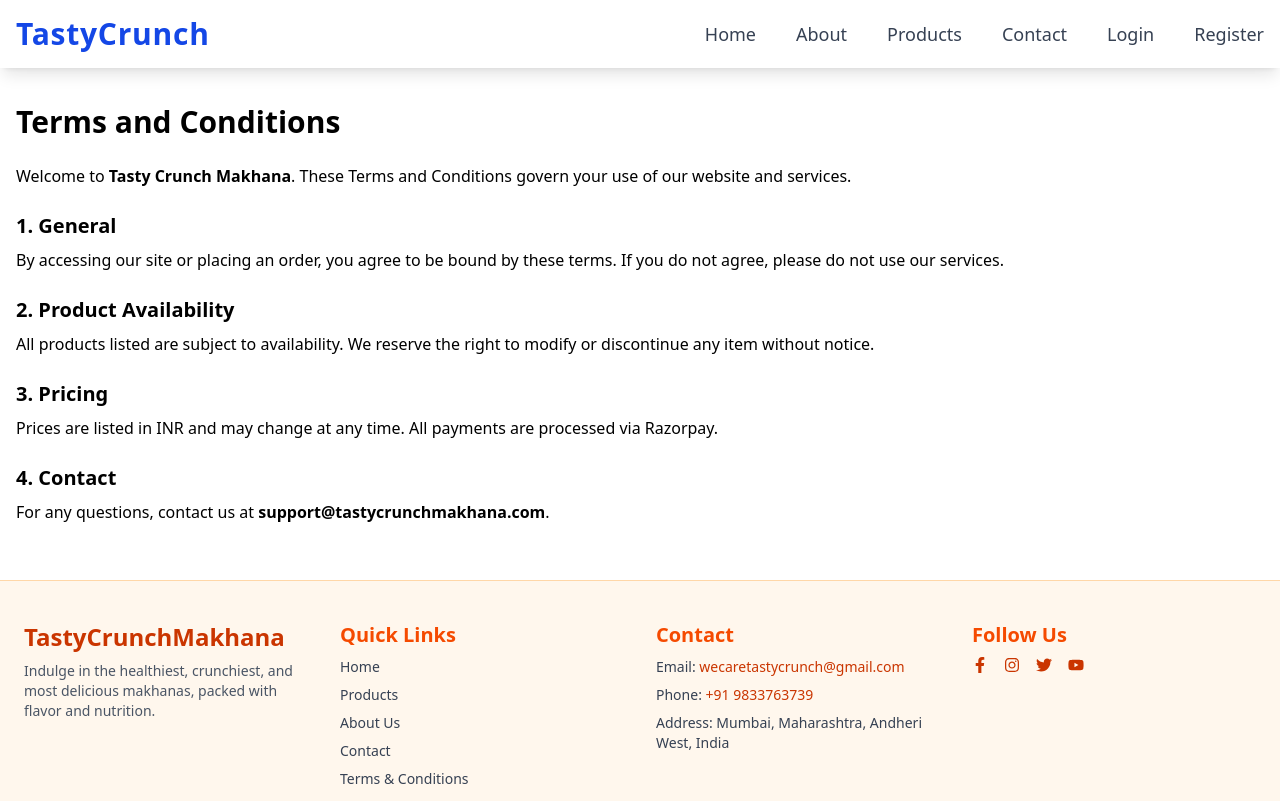
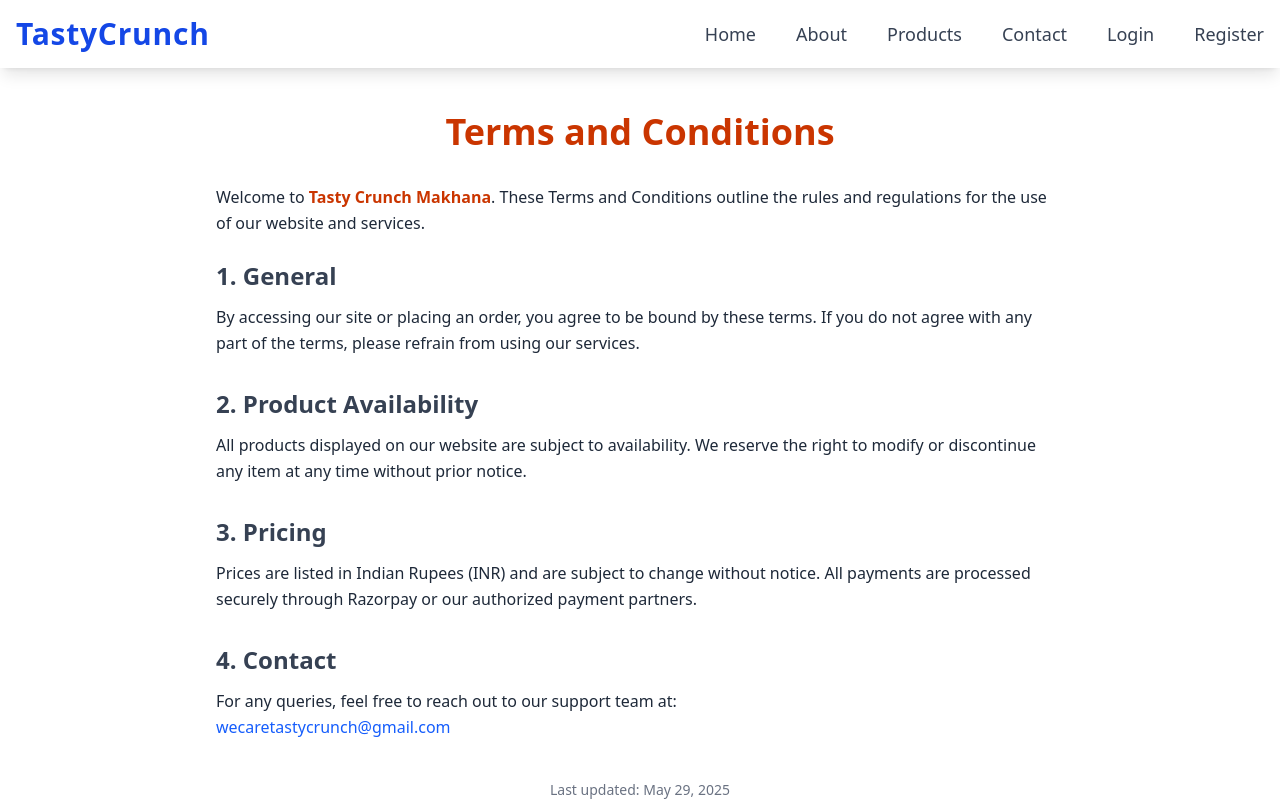
Before and after one commit to Aamirkhan121/Tastytreatsmakhana, a React (Vite) app in the folder frontend/: page /terms-and-conditions in a window 1280 px wide. Shown: the top 801 px of the page. Built offline with nearby package versions, Linux system fonts and the light colour scheme.

Commit message:
Update TermsAndConditions.jsx

```diff
--- a/frontend/src/pages/TermsAndConditions.jsx
+++ b/frontend/src/pages/TermsAndConditions.jsx
@@ -2,31 +2,55 @@
 
 const TermsAndConditions = () => {
   return (
-    <div className="container mx-auto px-4 py-10">
-      <h1 className="text-3xl font-bold mb-6">Terms and Conditions</h1>
+    <div className="max-w-4xl mx-auto px-6 py-12 text-gray-800">
+      {/* Page Heading */}
+      <h1 className="text-4xl font-bold text-orange-700 mb-8 text-center">
+        Terms and Conditions
+      </h1>
 
-      <p className="mb-4">
-        Welcome to <strong>Tasty Crunch Makhana</strong>. These Terms and Conditions govern your use of our website and services.
+      {/* Introduction */}
+      <p className="text-base leading-relaxed mb-6">
+        Welcome to <strong className="text-orange-700">Tasty Crunch Makhana</strong>. These Terms and Conditions outline the rules and regulations for the use of our website and services.
       </p>
 
-      <h2 className="text-xl font-semibold mt-6 mb-2">1. General</h2>
-      <p className="mb-4">
-        By accessing our site or placing an order, you agree to be bound by these terms. If you do not agree, please do not use our services.
-      </p>
+      {/* Section 1 */}
+      <section className="mb-8">
+        <h2 className="text-2xl font-semibold text-gray-700 mb-3">1. General</h2>
+        <p className="text-base leading-relaxed">
+          By accessing our site or placing an order, you agree to be bound by these terms. If you do not agree with any part of the terms, please refrain from using our services.
+        </p>
+      </section>
 
-      <h2 className="text-xl font-semibold mt-6 mb-2">2. Product Availability</h2>
-      <p className="mb-4">
-        All products listed are subject to availability. We reserve the right to modify or discontinue any item without notice.
-      </p>
+      {/* Section 2 */}
+      <section className="mb-8">
+        <h2 className="text-2xl font-semibold text-gray-700 mb-3">2. Product Availability</h2>
+        <p className="text-base leading-relaxed">
+          All products displayed on our website are subject to availability. We reserve the right to modify or discontinue any item at any time without prior notice.
+        </p>
+      </section>
 
-      <h2 className="text-xl font-semibold mt-6 mb-2">3. Pricing</h2>
-      <p className="mb-4">
-        Prices are listed in INR and may change at any time. All payments are processed via Razorpay.
-      </p>
+      {/* Section 3 */}
+      <section className="mb-8">
+        <h2 className="text-2xl font-semibold text-gray-700 mb-3">3. Pricing</h2>
+        <p className="text-base leading-relaxed">
+          Prices are listed in Indian Rupees (INR) and are subject to change without notice. All payments are processed securely through Razorpay or our authorized payment partners.
+        </p>
+      </section>
 
-      <h2 className="text-xl font-semibold mt-6 mb-2">4. Contact</h2>
-      <p className="mb-4">
-        For any questions, contact us at <strong>support@tastycrunchmakhana.com</strong>.
+      {/* Section 4 */}
+      <section className="mb-8">
+        <h2 className="text-2xl font-semibold text-gray-700 mb-3">4. Contact</h2>
+        <p className="text-base leading-relaxed">
+          For any queries, feel free to reach out to our support team at: <br />
+          <a href="mailto:wecaretastycrunch@gmail.com" className="text-blue-600 hover:underline">
+            wecaretastycrunch@gmail.com
+          </a>
+        </p>
+      </section>
+
+      {/* Last Updated */}
+      <p className="text-sm text-gray-500 mt-10 text-center">
+        Last updated: May 29, 2025
       </p>
     </div>
   );
```
